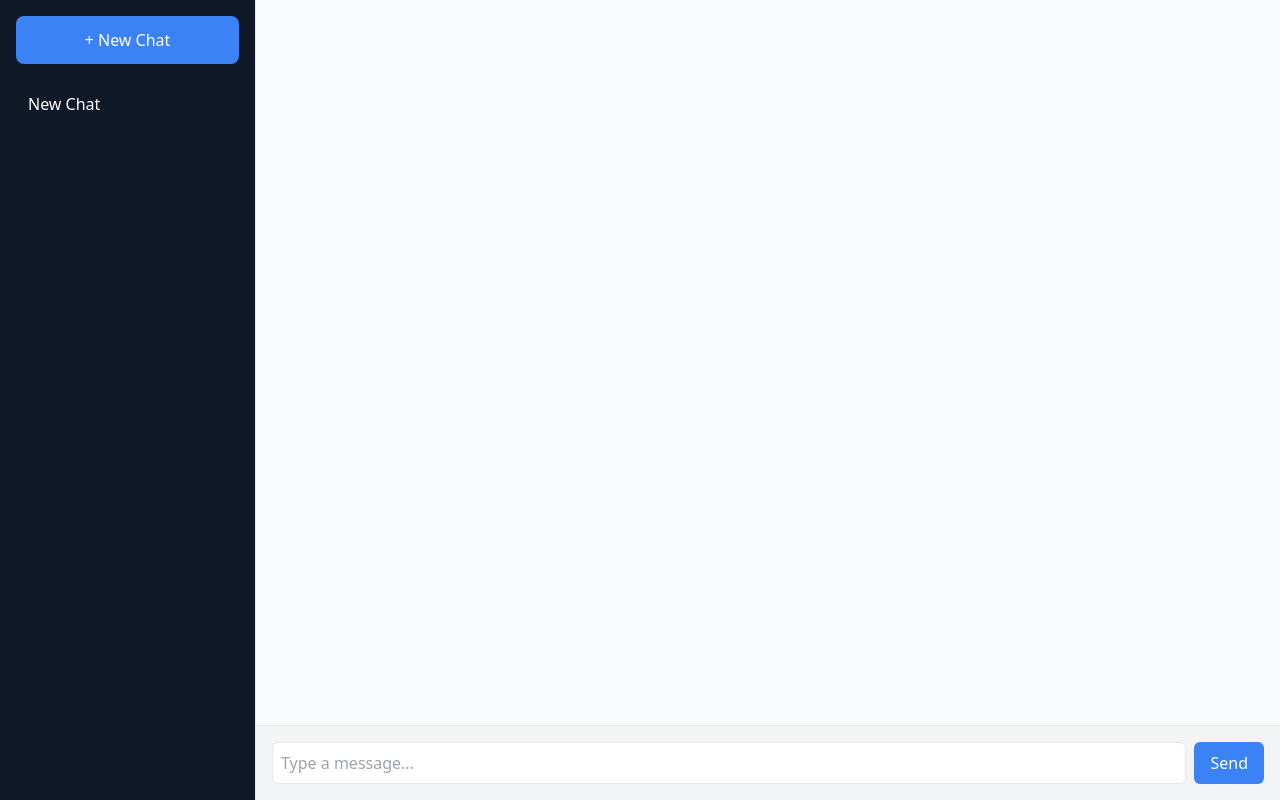
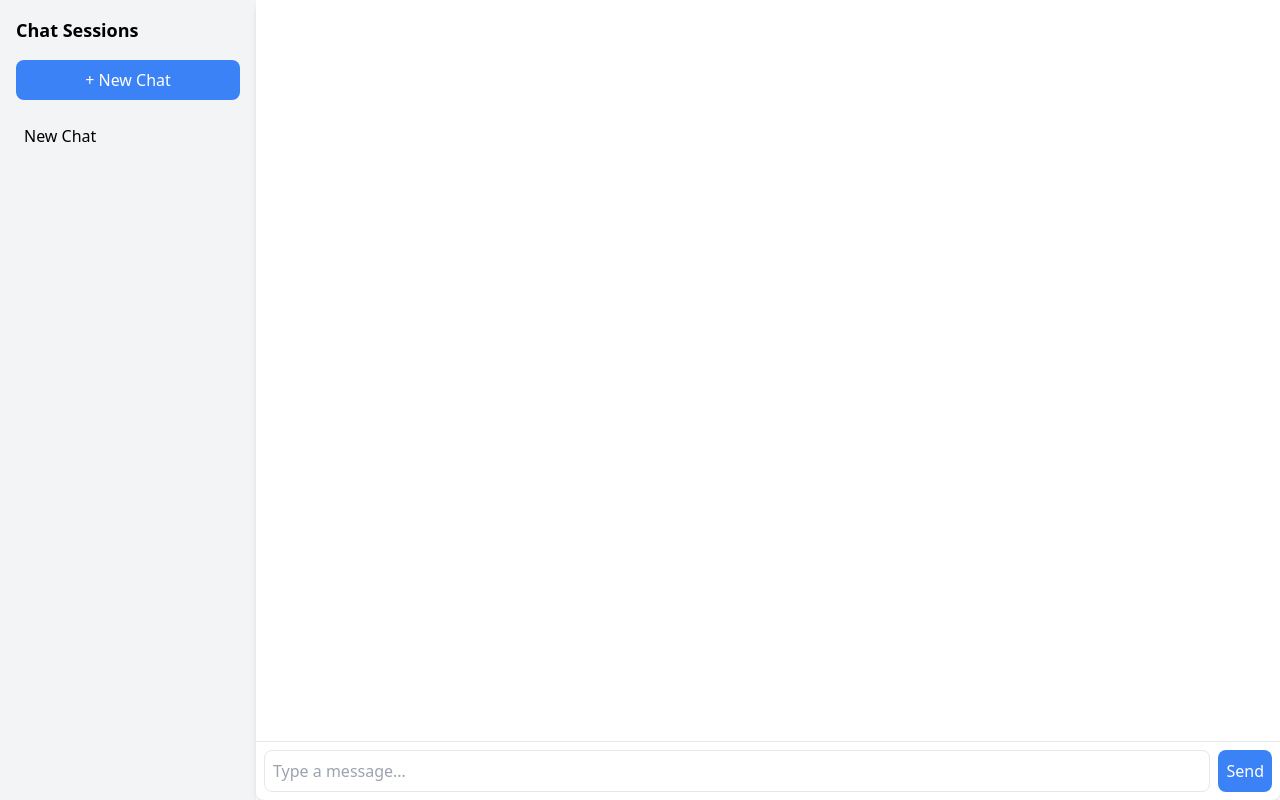
Before and after one commit to phantansang/TestTechVerse_PhanTanSang, a Next.js app in the folder chatbot-app/: page / in a window 1280 px wide. Built offline with nearby package versions, Linux system fonts and the light colour scheme.

Commit message:
Apply localStorage

```diff
--- a/chatbot-app/components/ChatWindow.tsx
+++ b/chatbot-app/components/ChatWindow.tsx
@@ -1,5 +1,4 @@
 import React, { useState, useEffect, useRef } from "react";
-import InputBox from "./InputBox";
 
 interface Message {
   id: number;
@@ -8,36 +7,86 @@ interface Message {
 }
 
 const ChatWindow = ({ activeSession }: { activeSession: number }) => {
-  const [sessions, setSessions] = useState<{ [key: number]: Message[] }>({ 1: [] });
+  const [sessions, setSessions] = useState<{ [key: number]: Message[] }>({});
+  const [botResponses, setBotResponses] = useState<string[]>([]);
   const chatContainerRef = useRef<HTMLDivElement>(null);
+  const [inputMessage, setInputMessage] = useState("");
 
-  const addMessage = (text: string, sender: "user" | "bot") => {
-    setSessions((prev) => ({
-      ...prev,
-      [activeSession]: [...(prev[activeSession] || []), { id: Date.now(), text, sender }],
-    }));
+  // Load bot responses from chatbot.json
+  useEffect(() => {
+    fetch("/data/chatbot.json")
+      .then((res) => res.json())
+      .then((data) => setBotResponses(data.responses))
+      .catch((err) => console.error("Failed to load bot responses:", err));
+  }, []);
+
+  // Load chat sessions from localStorage
+  useEffect(() => {
+    if (typeof window !== "undefined") {
+      const storedSessions = localStorage.getItem("chatSessions");
+      setSessions(storedSessions ? JSON.parse(storedSessions) : {});
+    }
+  }, []);
+
+  useEffect(() => {
+    if (chatContainerRef.current) {
+      chatContainerRef.current.scrollTop = chatContainerRef.current.scrollHeight;
+    }
+  }, [sessions]);
+
+  const getRandomResponse = () => {
+    if (botResponses.length === 0) return "Sorry, I have nothing to say!";
+    return botResponses[Math.floor(Math.random() * botResponses.length)];
   };
 
-  useEffect(() => {
-    // Cuộn xuống cuối khi có tin nhắn mới
-    chatContainerRef.current?.scrollTo({ top: chatContainerRef.current.scrollHeight, behavior: "smooth" });
-  }, [sessions]);
+  const sendMessage = () => {
+    if (!inputMessage.trim()) return;
+
+    const newMessage: Message = { id: Date.now(), text: inputMessage, sender: "user" };
+    const botReply: Message = { id: Date.now() + 1, text: getRandomResponse(), sender: "bot" };
+
+    setSessions((prev) => {
+      const updatedSessions = {
+        ...prev,
+        [activeSession]: [...(prev[activeSession] || []), newMessage, botReply],
+      };
+
+      if (typeof window !== "undefined") {
+        localStorage.setItem("chatSessions", JSON.stringify(updatedSessions));
+      }
+
+      return updatedSessions;
+    });
+
+    setInputMessage("");
+  };
 
   return (
-    <div className="flex-1 flex flex-col bg-gray-50">
-      <div ref={chatContainerRef} className="flex-1 p-4 overflow-y-auto">
-        {(sessions[activeSession] || []).map((msg) => (
-          <div
-            key={msg.id}
-            className={`p-3 my-1 max-w-xs rounded-lg ${
-              msg.sender === "user" ? "bg-blue-500 text-white self-end ml-auto" : "bg-gray-200"
-            }`}
-          >
-            {msg.text}
+    <div className="flex flex-col h-full bg-white shadow-md rounded-lg overflow-hidden">
+      <div ref={chatContainerRef} className="flex-1 overflow-y-auto p-4">
+        {sessions[activeSession]?.map((msg) => (
+          <div key={msg.id} className={`p-2 my-1 ${msg.sender === "user" ? "text-right" : "text-left"}`}>
+            <span className={`inline-block p-2 rounded-lg ${msg.sender === "user" ? "bg-blue-500 text-white" : "bg-gray-300"}`}>
+              {msg.text}
+            </span>
           </div>
         ))}
       </div>
-      <InputBox onSendMessage={addMessage} />
+      <div className="p-2 border-t flex">
+        <input
+          type="text"
+          className="flex-1 p-2 border rounded-lg"
+          placeholder="Type a message..."
+          value={inputMessage}
+          onChange={(e) => setInputMessage(e.target.value)}
+          onKeyDown={(e) => {
+            if (e.key === "Enter") sendMessage();
+          }}
+        />
+        <button className="ml-2 p-2 bg-blue-500 text-white rounded-lg" onClick={sendMessage}>
+          Send
+        </button>
+      </div>
     </div>
   );
 };
--- a/chatbot-app/components/Sidebar.tsx
+++ b/chatbot-app/components/Sidebar.tsx
@@ -1,4 +1,4 @@
-import React, { useState } from "react";
+import React, { useEffect, useState } from "react";
 
 interface Session {
   id: number;
@@ -7,34 +7,44 @@ interface Session {
 
 interface SidebarProps {
   onSelectSession: (sessionId: number) => void;
-  onCreateNewSession: () => void;
+  onCreateNewSession: (newSessionId: number) => void;
 }
 
 const Sidebar: React.FC<SidebarProps> = ({ onSelectSession, onCreateNewSession }) => {
-  const [sessions, setSessions] = useState<Session[]>([{ id: 1, name: "New Chat" }]);
+  const [sessions, setSessions] = useState<Session[]>([]);
+
+  useEffect(() => {
+    if (typeof window !== "undefined") {
+      const storedSessions = localStorage.getItem("chatList");
+      setSessions(storedSessions ? JSON.parse(storedSessions) : [{ id: 1, name: "New Chat" }]);
+    }
+  }, []);
+
+  useEffect(() => {
+    if (typeof window !== "undefined") {
+      localStorage.setItem("chatList", JSON.stringify(sessions));
+    }
+  }, [sessions]);
 
   const createNewSession = () => {
-    const newSession = { id: sessions.length + 1, name: `Chat ${sessions.length + 1}` };
-    setSessions((prev) => [...prev, newSession]);
-    onCreateNewSession();
+    const newSession = { id: Date.now(), name: `Chat ${sessions.length + 1}` };
+    setSessions([...sessions, newSession]);
+    onCreateNewSession(newSession.id);
   };
 
   return (
-    <div className="w-64 p-4 border-r bg-gray-900 text-white flex flex-col">
-      <button onClick={createNewSession} className="mb-4 p-3 bg-blue-500 hover:bg-blue-600 text-white rounded-lg">
+    <div className="w-64 h-full bg-gray-100 p-4">
+      <h2 className="text-lg font-bold mb-4">Chat Sessions</h2>
+      <button className="w-full bg-blue-500 text-white p-2 rounded-lg mb-4" onClick={createNewSession}>
         + New Chat
       </button>
-      <div className="flex-1 overflow-y-auto">
+      <ul>
         {sessions.map((session) => (
-          <div
-            key={session.id}
-            className="p-3 cursor-pointer hover:bg-gray-700 rounded-lg"
-            onClick={() => onSelectSession(session.id)}
-          >
+          <li key={session.id} className="p-2 cursor-pointer hover:bg-gray-300 rounded-lg" onClick={() => onSelectSession(session.id)}>
             {session.name}
-          </div>
+          </li>
         ))}
-      </div>
+      </ul>
     </div>
   );
 };
--- a/chatbot-app/pages/index.tsx
+++ b/chatbot-app/pages/index.tsx
@@ -1,14 +1,18 @@
-import { useState } from "react";
+import React, { useState } from "react";
+import ChatWindow from "../components/ChatWindow";
 import Sidebar from "../components/Sidebar";
-import ChatWindow from "../components/ChatWindow";
 
-export default function Home() {
+const Home = () => {
   const [activeSession, setActiveSession] = useState(1);
 
   return (
-    <div className="flex w-full h-screen">
+    <div className="flex h-screen">
       <Sidebar onSelectSession={setActiveSession} onCreateNewSession={() => setActiveSession(Date.now())} />
-      <ChatWindow activeSession={activeSession} />
+      <div className="flex-1 flex flex-col">
+        <ChatWindow activeSession={activeSession} />
+      </div>
     </div>
   );
-}
+};
+
+export default Home;
```
